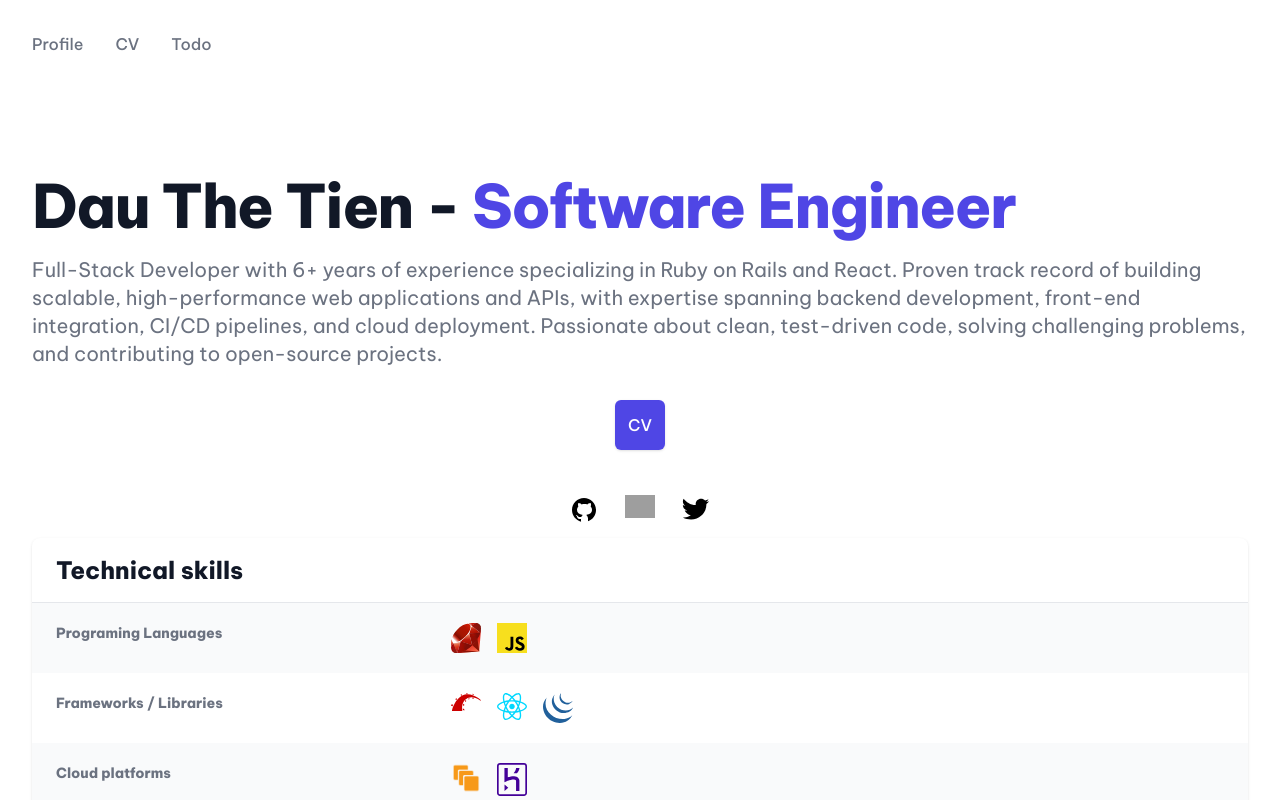
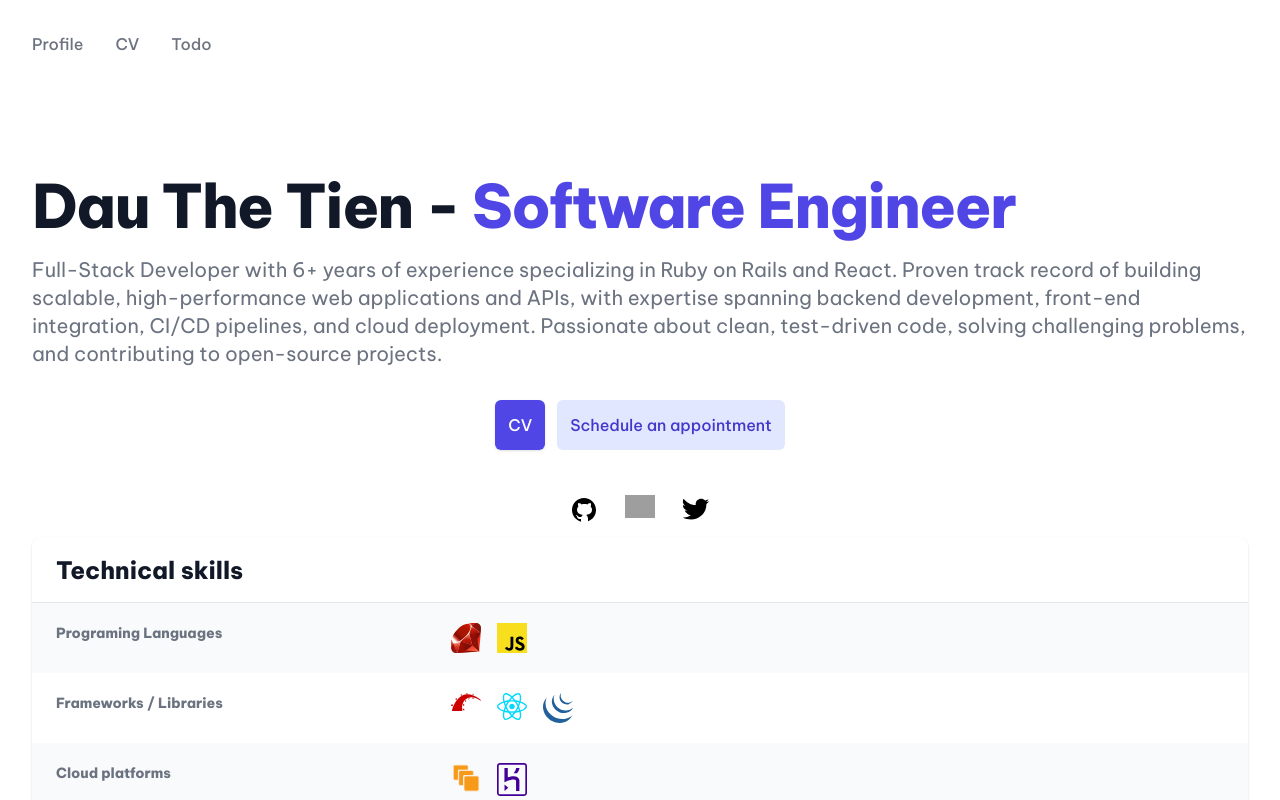
Before and after one commit to dthtien/profile, a Next.js app: page / in a window 1280 px wide. Shown: the top 800 px of the page. Built offline with nearby package versions, Linux system fonts and the light colour scheme; grey boxes are pictures that could not be loaded.

Commit message:
[profile]: add schedule action

```diff
--- a/components/Contacts/index.tsx
+++ b/components/Contacts/index.tsx
@@ -201,6 +201,17 @@ const Contacts = ({ setShowToast }: { setShowToast: (showToast: boolean) => void
             className="w-full flex items-center justify-center px-3 py-3 border border-transparent text-base font-medium rounded-md text-white bg-indigo-600 hover:bg-indigo-700"
           >CV</Link>
         </div>
+        <div className="mt-3 sm:mt-0 sm:ml-3">
+          <a
+            className="w-full flex cursor-pointer items-center justify-center px-3 py-3 border border-transparent text-base font-medium rounded-md text-indigo-700 bg-indigo-100 hover:bg-indigo-200"
+            target="_blank"
+            rel="noreferrer"
+            href="https://calendar.app.google/6HTB76J2CzBEBun4A"
+          >
+            Schedule an appointment
+          </a>
+        </div>
+
         <div className="mt-3 sm:mt-0 sm:ml-3 hidden">
           <a
             onClick={() => setShowModal(true)}
```
